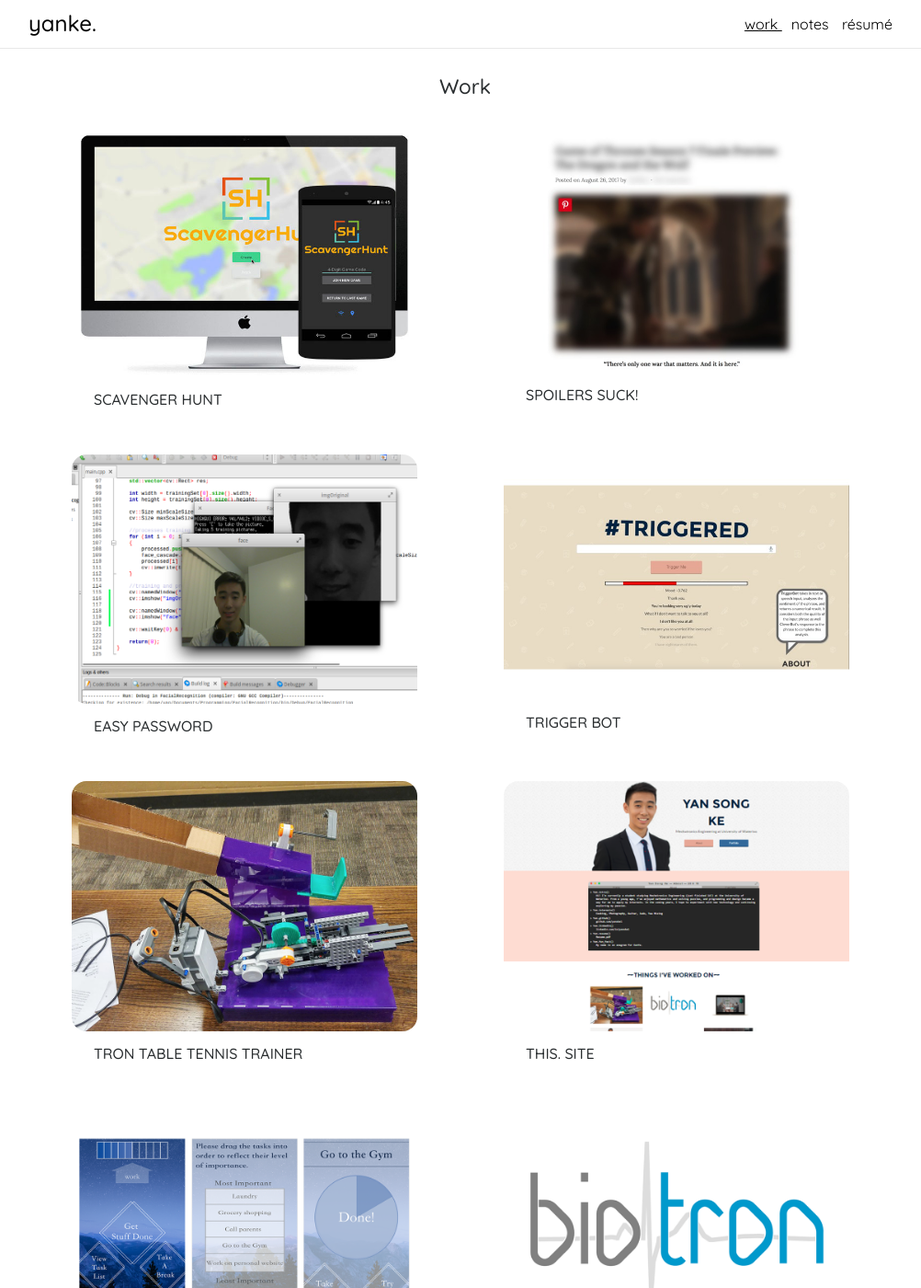
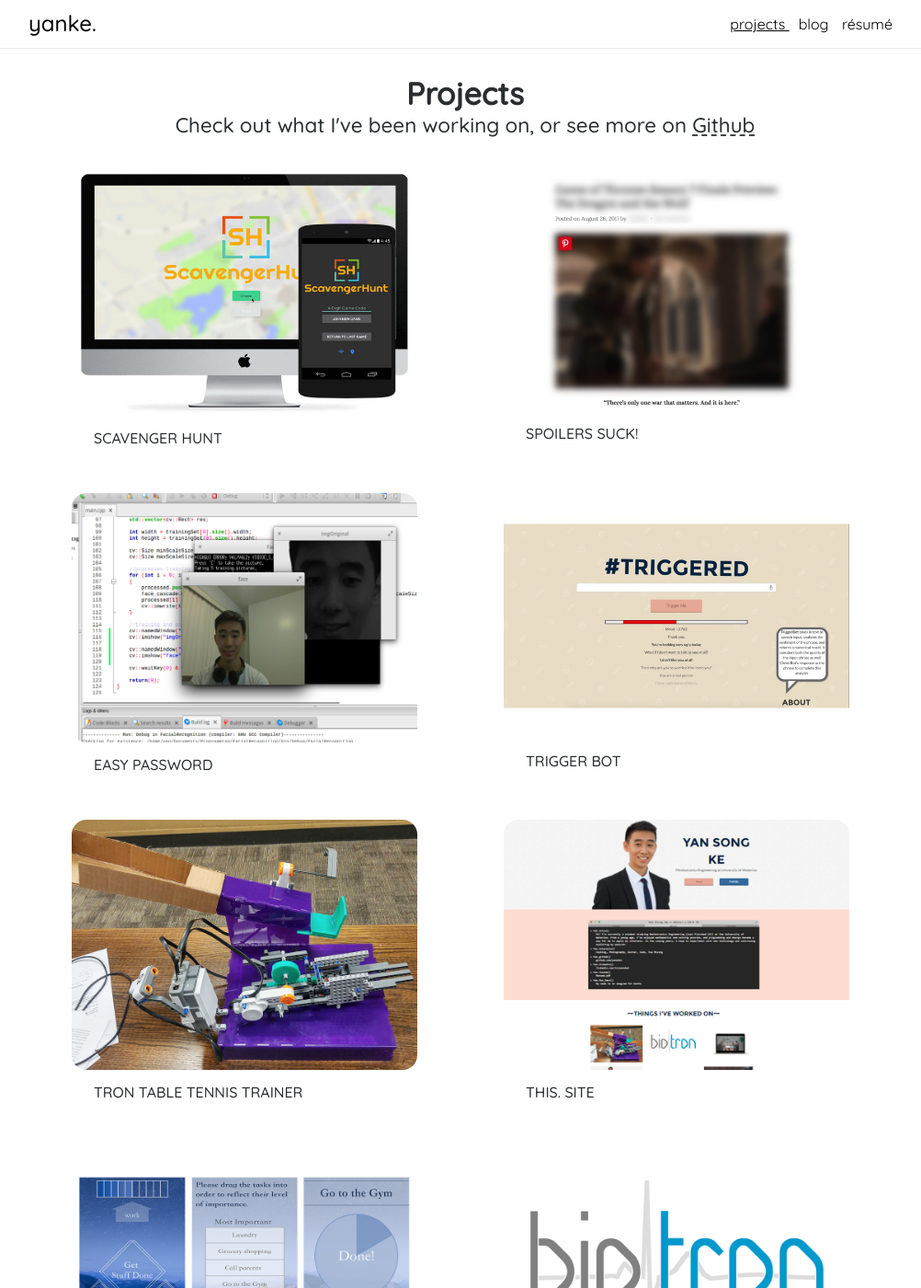
Before and after one commit to yanske/yanske1.github.io, a Jekyll site: the page built from projects.html, in a window 1280 px wide and 1400 px high. Shown: the whole window at 92% size, without its empty margins (139-1141 px from the left). Built offline with Jekyll 4.4.1, drawn with Linux system fonts in a browser that asks for light colours.

Commit message:
Refactor to blog / projects

```diff
--- a/_config.yml
+++ b/_config.yml
@@ -16,7 +16,7 @@ social:
     - https://www.facebook.com/yansongke
     - https://www.linkedin.com/in/yanske1/
 
-# --- Jekyll SEO ---
+# End Jekyll SEO ---
 
 baseurl: ""
 
--- a/_data/tags.yml
+++ /dev/null
@@ -1,6 +0,0 @@
-- name: All
-- name: Internship
-- name: Web
-- name: Mobile
-- name: Hardware
-- name: Design
--- a/_includes/header.html
+++ b/_includes/header.html
@@ -1,8 +1,8 @@
 <header>
   <div class="container">
-    <div class="title">
+    <h2 class="title">
       <a href="/">yanke.</a>
-    </div>
+    </h2>
     <nav>
       <button class="dropdown-trigger">
         <img class="menu-icon" src="{{ site.baseurl }}/assets/img/menu.svg" alt="menu">
--- a/_scss/partials/base.scss
+++ b/_scss/partials/base.scss
@@ -8,6 +8,10 @@ body {
   background-color: white;
   margin: 0;
   font-family: $default-font;
+}
+
+h2 {
+  margin: 0;
 }
 
 button::-moz-focus-inner {
--- a/_scss/partials/work.scss
+++ b/_scss/partials/work.scss
@@ -8,6 +8,16 @@
     padding-left: 10px;
     font-size: $heading-size;
     font-weight: $bold-weight;
+
+    a {
+      text-decoration: underline;
+      text-decoration-style: dashed;
+      text-decoration-color: $bit-more-grey;
+
+      &:hover {
+        filter: brightness(250%);
+      }
+    }
   }
 }
 
--- a/notes.html
+++ b/blog.html
@@ -1,6 +1,6 @@
 ---
 layout: default
-title: notes
+title: blog
 navigation_weight: 1
 ---
 
--- a/work.html
+++ b/projects.html
@@ -1,12 +1,14 @@
 ---
 layout: default
-title: work
+title: projects
 navigation_weight: 0
 ---
 
 <div class="work wrapper">
   <div class="title">
-    Work
+    <h2>Projects</h2>
+
+    Check out what I've been working on, or see more on <a href="www.github.com/yanske1" target="_blank" rel="noopener">Github</a>
   </div>
   <div class="project-container">
     {% assign projects = site.projects | sort: 'date' | reverse %}
```
Also changed, not shown: _posts/2018-10-07-Cold-Spicy-Peppers.md (+4 -4 lines), Gemfile.lock, README.md.
